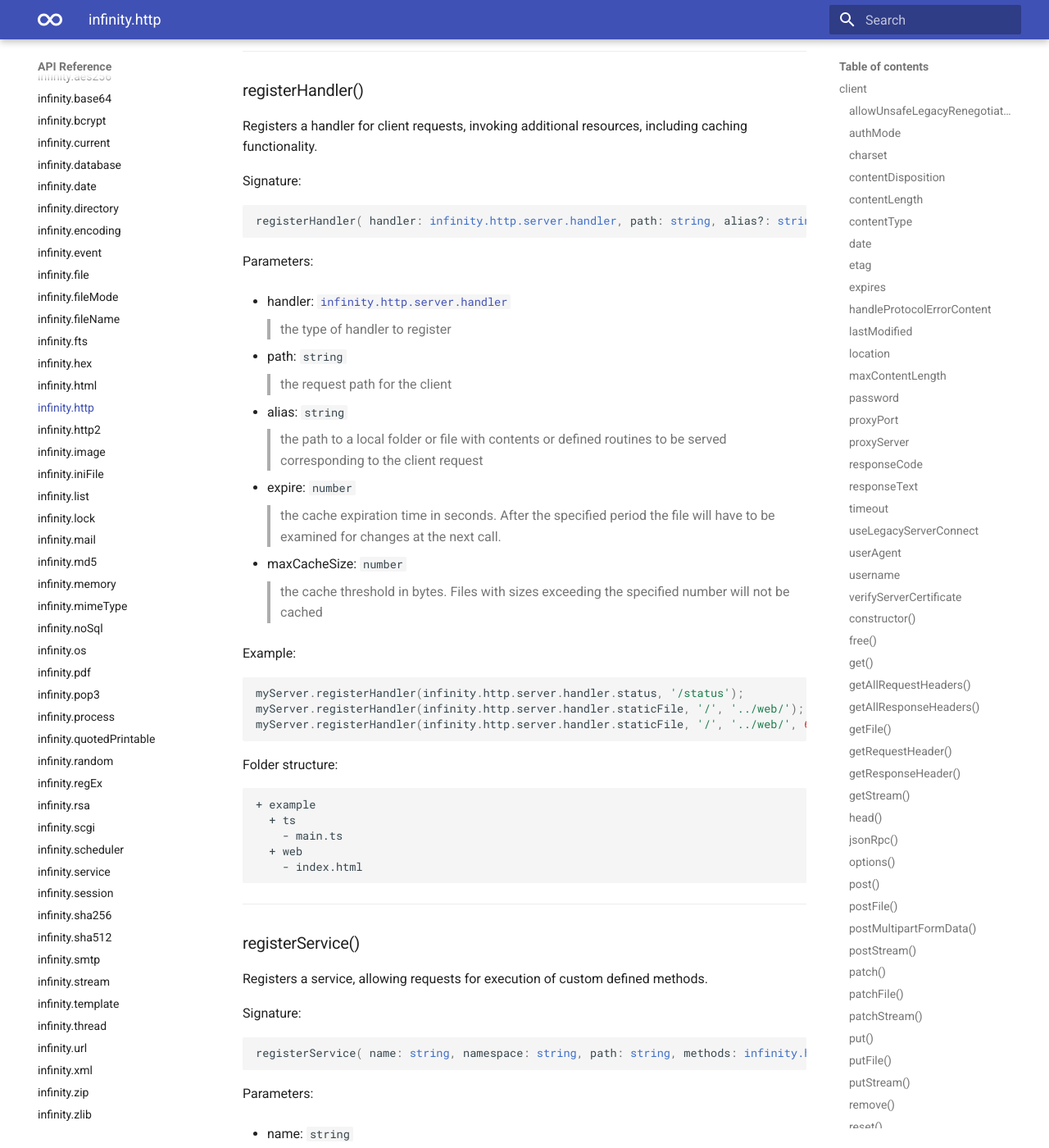
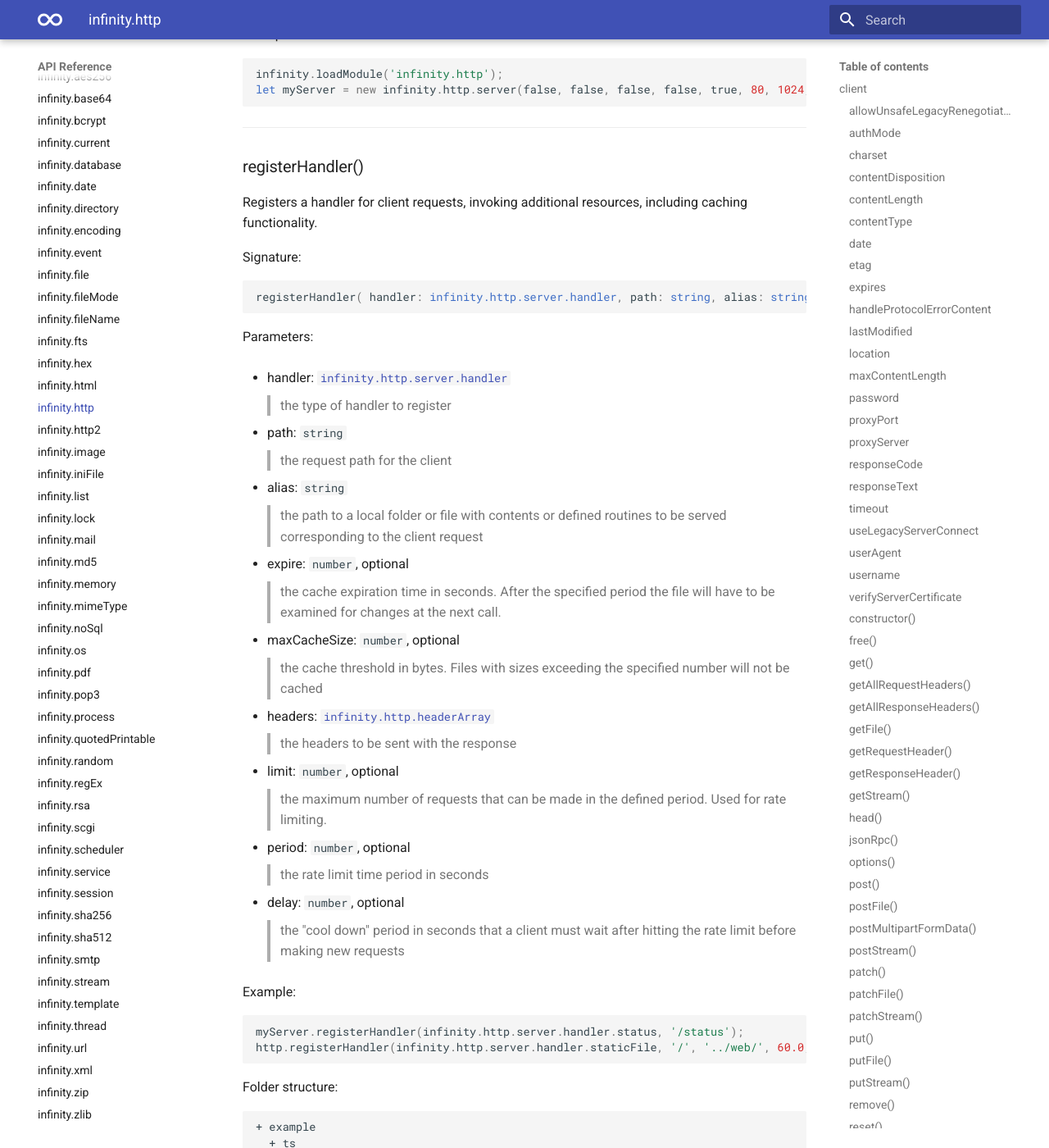
Before and after one commit to Hervar77/infinity-doc, an MkDocs documentation site: the page built from mkdocs/api/infinity.http.md, in a window 1280 px wide and 1400 px high, scrolled down 26434 px. Shown: the whole window at 82% size. Built offline with MkDocs 1.6.1 and Material for MkDocs 9.7.7, drawn with Linux system fonts in a browser that asks for light colours; some of the changed text lies outside the part shown.

Commit message:
Updates up to version 2.4.77

````diff
--- a/mkdocs/api/infinity.http.md
+++ b/mkdocs/api/infinity.http.md
@@ -1207,7 +1207,7 @@ Lets you create an INFINITY.JS HTTP server object instance. Takes the most impor
 
 Signature:
 ```typescript
-constructor( ssl?: boolean, verifyCertificate?: boolean, allowCrossOrigin?: boolean, compress?: boolean, accessLog?: boolean, port?: number, maxConnections?: number, poolSize?: number, maxContentLength?: number, slowRequestTime?: number, minProtocol?: infinity.http.server.protocol, maxProtocol?: infinity.http.server.protocol )
+constructor( ssl?: boolean, verifyCertificate?: boolean, allowCrossOrigin?: boolean, compress?: boolean, accessLog?: boolean, port?: number, maxConnections?: number, poolSize?: number, maxContentLength?: number, slowRequestTime?: number, minProtocol?: infinity.http.server.protocol, maxProtocol?: infinity.http.server.protocol, maxRateCounter?: number )
 ```
 
 Parameters:
@@ -1248,12 +1248,15 @@ Parameters:
 - maxProtocol: [`infinity.http.server.protocol`](#infinity.http.server.protocol_enum), optional
   >the maximum SSL/TLS version to support
 
+- maxRateCounter: `number`, optional
+  >the maximum number of requests that a client can make in a specific time frame for rate limiting
+
 
 Example:
 
 ```typescript
 infinity.loadModule('infinity.http');
-let myServer = new infinity.http.server(false, false, false, false, false, 80, 1024, 64, 104857600, 5.0);
+let myServer = new infinity.http.server(false, false, false, false, true, 80, 1024, 64, 1024 * 1024, 5.0);
 ```
 
 ---
@@ -1264,7 +1267,7 @@ Registers a handler for client requests, invoking additional resources, includin
 
 Signature:
 ```typescript
-registerHandler( handler: infinity.http.server.handler, path: string, alias?: string, expire?: number, maxCacheSize?: number ): void
+registerHandler( handler: infinity.http.server.handler, path: string, alias: string, expire?: number, maxCacheSize?: number, headers?: infinity.http.headerArray, limit?: number, period?: number, delay?: number ): void
 ```
 
 Parameters:
@@ -1278,19 +1281,30 @@ Parameters:
 - alias: `string`
   >the path to a local folder or file with contents or defined routines to be served corresponding to the client request
 
-- expire: `number`
+- expire: `number`, optional
   >the cache expiration time in seconds. After the specified period the file will have to be examined for changes at the next call.
 
-- maxCacheSize: `number`
+- maxCacheSize: `number`, optional
   >the cache threshold in bytes. Files with sizes exceeding the specified number will not be cached
 
+- headers: [`infinity.http.headerArray`](#infinity.http.headerArray_interface)
+  >the headers to be sent with the response
+
+- limit: `number`, optional
+  >the maximum number of requests that can be made in the defined period. Used for rate limiting.
+
+- period: `number`, optional
+  >the rate limit time period in seconds
+
+- delay: `number`, optional
+  >the "cool down" period in seconds that a client must wait after hitting the rate limit before making new requests
+
 
 Example:
 
 ```typescript
 myServer.registerHandler(infinity.http.server.handler.status, '/status');
-myServer.registerHandler(infinity.http.server.handler.staticFile, '/', '../web/');
-myServer.registerHandler(infinity.http.server.handler.staticFile, '/', '../web/', 60.0, 256144);
+http.registerHandler(infinity.http.server.handler.staticFile, '/', '../web/', 60.0, 256144, [{name: "Cache-Control", value: "must-revalidate"}]);
 ```
 
 Folder structure:
@@ -2396,6 +2410,14 @@ An array containing objects with data inside its properties.
 
 ---
 
+## headerArray {: #infinity.http.headerArray_interface .doc-interface}
+
+Extends: ` Array<{name: string, value: string}>{}`
+
+An array of objects containing name-value string pairs.
+
+---
+
 ## methodArray {: #infinity.http.methodArray_interface .doc-interface}
 
 Extends: `Array<{name: string, params?: Array<string>, result?: any, rest?: string, httpEnvironment?: boolean}>`
````
Also changed, not shown: mkdocs/api/infinity.http2.md (+4 -1 lines), mkdocs/api/infinity.scgi.md (+5 -2 lines).
